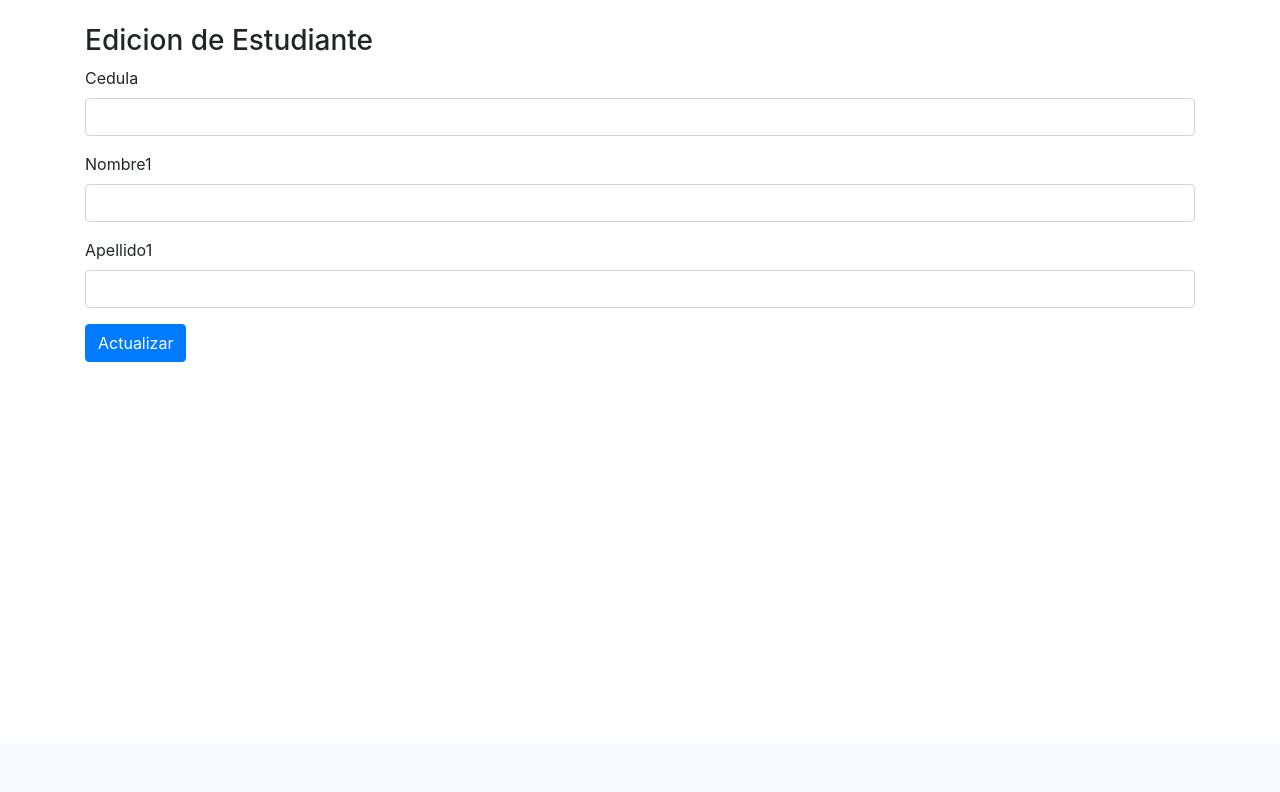
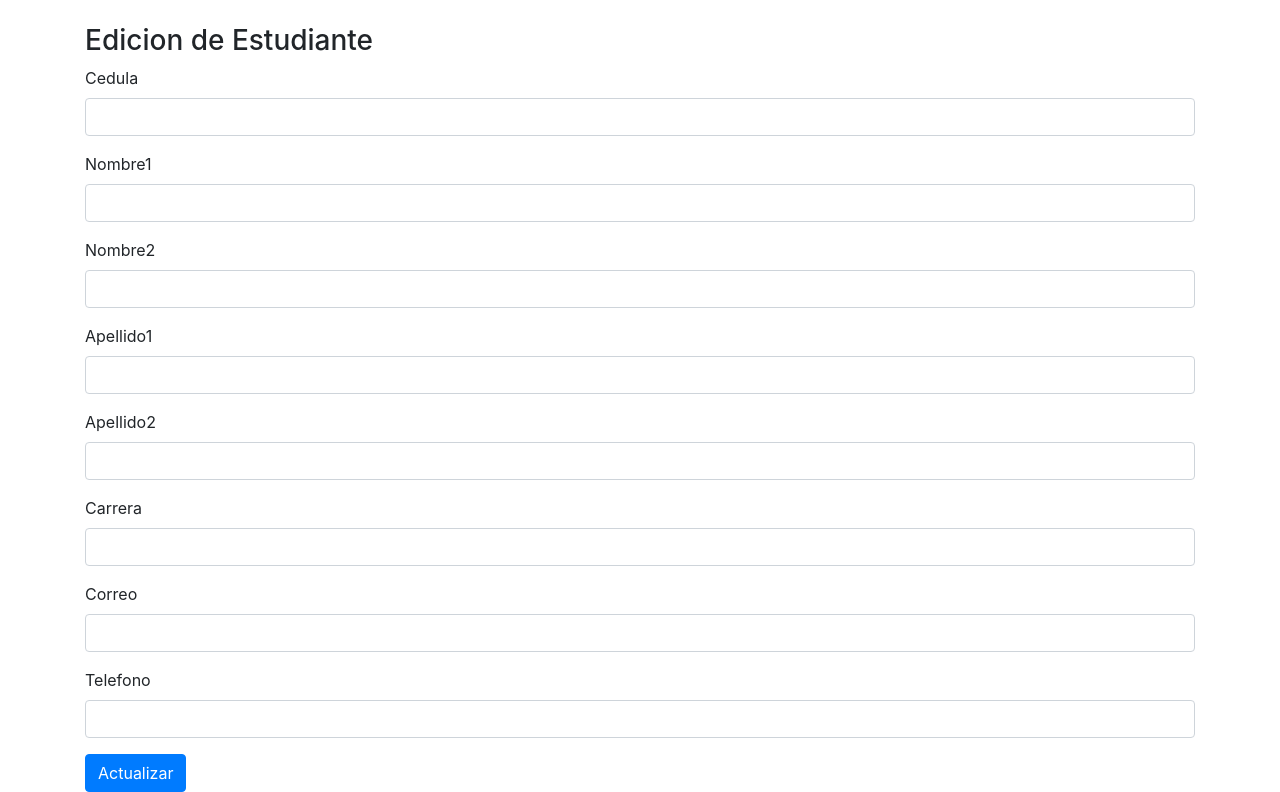
Before and after one commit to sandraveraza/Proyecto-de-CRUD-PHP, a PHP site: page /index.php?action=editarestudiante in a window 1280 px wide. Shown: the part 56-848 px from the top of the page. Before the commit the page ends 418 px from the top, so only its background shows below. Run offline with PHP 8.4, Linux system fonts and the light colour scheme; data that the repository does not hold is empty.

Commit message:
inser del CRUD listo

```diff
--- a/src/EstudianteModel.php
+++ b/src/EstudianteModel.php
@@ -4,10 +4,15 @@
 
         public function insert($estudiante){
             $query = "
-            INSERT INTO `estudiante`( `cedula`, `nombre1`,  `apellido1`) VALUES ('
+            INSERT INTO `estudiante`(`cedula`, `nombre1`, `nombre2`, `apellido1`, `apellido2`, `carrera`, `correo`, `telefono`) VALUES ('
                                 $estudiante->cedula',
                                 '$estudiante->nombre1',
-                                '$estudiante->apellido1'
+                                '$estudiante->nombre2',
+                                '$estudiante->apellido1',
+                                '$estudiante->apellido2',
+                                '$estudiante->carrera',
+                                '$estudiante->correo',
+                                '$estudiante->telefono'
                                 )
 
             ";
--- a/src/RouteController.php
+++ b/src/RouteController.php
@@ -8,9 +8,20 @@ class RouteController {
                 $contenido = "views/home.php";
                 break;
 
+            /*Rutas de estudiantes*/
+            case 'estudiante':
+                $contenido = "views/listaestudiandes.php";
+                break;
+
             case 'editarestudiante':
                 $contenido = "views/editarestudiante.php";
                 break;
+
+            case 'nuevoestudiante':
+                $contenido = "views/nuevoestudiante.php";
+                break;
+
+
 
             default:
                 $contenido = "views/home.php";
--- a/views/editarestudiante.php
+++ b/views/editarestudiante.php
@@ -2,9 +2,20 @@
 <?php
 
 use App\EstudianteModel;
+$estudianteModel = new EstudianteModel();
 $id = $_GET["id"];
-$estudianteModel = new EstudianteModel();
+
+if (isset($_POST)){
+    $object = (object) $_POST;
+    //var_dump($object);
+    $actualizado = $estudianteModel->update($id, $object);
+}
+
+
 $estudiante = $estudianteModel->get($id);
+//var_dump($estudiante);
+
+
 
 ?>
 
@@ -12,18 +23,39 @@ $estudiante = $estudianteModel->get($id);
     <div class="col">
        <h3>Edicion de Estudiante</h3>
 
+
         <form method="POST">
             <div class="form-group">
                 <label>Cedula</label>
-                <input type="text" class="form-control" value="<?php echo $estudiante["cedula"]?>">
+                <input type="text" class="form-control" name="cedula" value="<?php echo $estudiante["cedula"]?>">
             </div>
             <div class="form-group">
                 <label>Nombre1</label>
-                <input type="text" class="form-control" value="<?php echo $estudiante["nombre1"]?>">
+                <input type="text" class="form-control" name="nombre1" value="<?php echo $estudiante["nombre1"]?>">
+            </div>
+            <div class="form-group">
+                <label>Nombre2</label>
+                <input type="text" class="form-control" name="nombre2" value="<?php echo $estudiante["nombre2"]?>">
             </div>
             <div class="form-group">
                 <label>Apellido1</label>
-                <input type="text" class="form-control" value="<?php echo $estudiante["apellido1"]?>">
+                <input type="text" class="form-control" name="apellido1" value="<?php echo $estudiante["apellido1"]?>">
+            </div>
+            <div class="form-group">
+                <label>Apellido2</label>
+                <input type="text" class="form-control" name="apellido2" value="<?php echo $estudiante["apellido2"]?>">
+            </div>
+            <div class="form-group">
+                <label>Carrera</label>
+                <input type="text" class="form-control" name="carrera" value="<?php echo $estudiante["carrera"]?>">
+            </div>
+            <div class="form-group">
+                <label>Correo</label>
+                <input type="text" class="form-control" name="correo" value="<?php echo $estudiante["correo"]?>">
+            </div>
+            <div class="form-group">
+                <label>Telefono</label>
+                <input type="text" class="form-control" name="telefono" value="<?php echo $estudiante["telefono"]?>">
             </div>
 
             <button type="submit" class="btn btn-primary">Actualizar</button>
```
Also changed, not shown: views/home.php (deleted, +0 -57 lines), views/listaestudiandes.php (added, +58 -0 lines), views/nuevoestudiante.php (added, +69 -0 lines).
